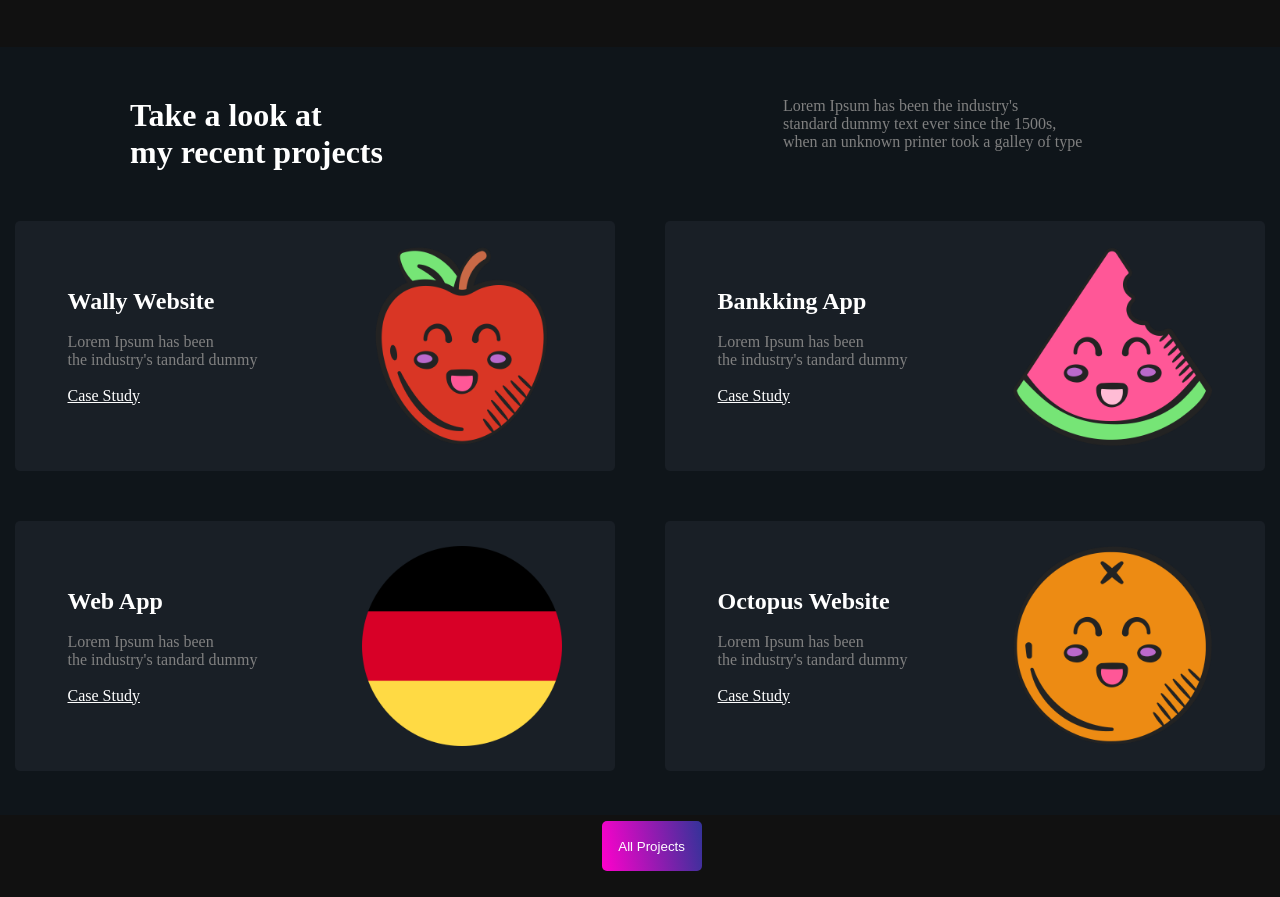
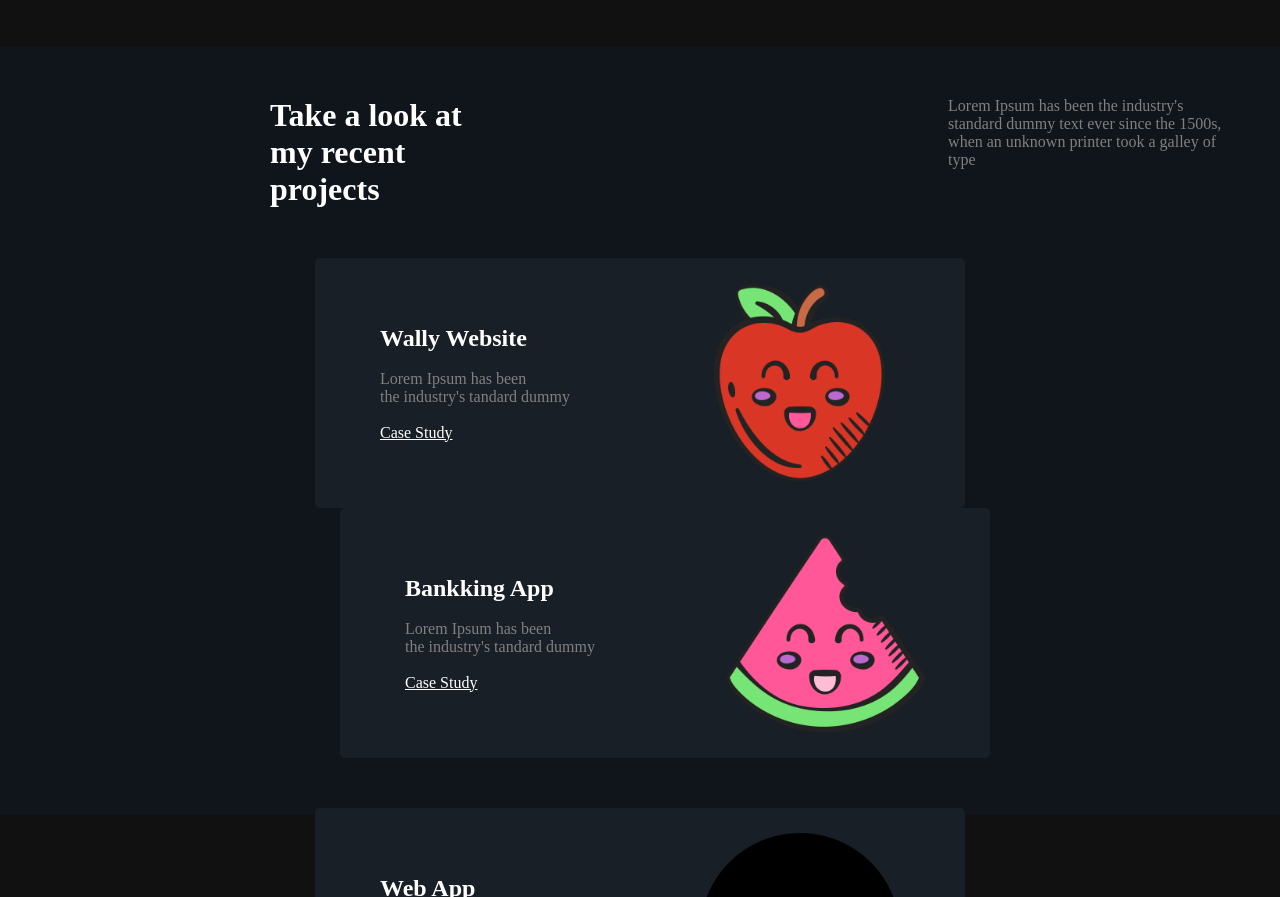
Before and after one commit to Kubamamut1/Kurs, a plain HTML site: page Prace Domowe/Zajecia 5/index.html in a window 1280 px wide. Shown: the part 1718-2615 px from the top of the page. Drawn offline with Linux system fonts and the light colour scheme.

Commit message:
no message

```diff
--- a/Prace Domowe/Zajecia 5/style.css
+++ b/Prace Domowe/Zajecia 5/style.css
@@ -211,7 +211,7 @@ p {
   align-items: center;
   justify-content: space-around;
   border-radius: 5px;
-  width: 600px;
+  width: 650px;
   height: 250px;
   background: #191f26;
 }
@@ -220,7 +220,7 @@ p {
   align-items: center;
   justify-content: space-around;
   border-radius: 5px;
-  width: 600px;
+  width: 650px;
   height: 250px;
   background: #191f26;
 }
@@ -230,7 +230,7 @@ p {
   justify-content: space-around;
   border-radius: 5px;
   margin-top: 50px;
-  width: 600px;
+  width: 650px;
   height: 250px;
   background: #191f26;
 }
@@ -241,7 +241,7 @@ p {
   justify-content: space-around;
   border-radius: 5px;
   margin-top: 50px;
-  width: 600px;
+  width: 650px;
   height: 250px;
   background: #191f26;
 }
@@ -252,10 +252,10 @@ p {
   padding: 50px;
 }
 .txt h1 {
-  margin-left: 80px;
+  margin-left: 220px;
 }
 .txt p {
-  margin-left: 400px;
+  margin-left: 440px;
 }
 .button2 {
   text-align: center;
```
